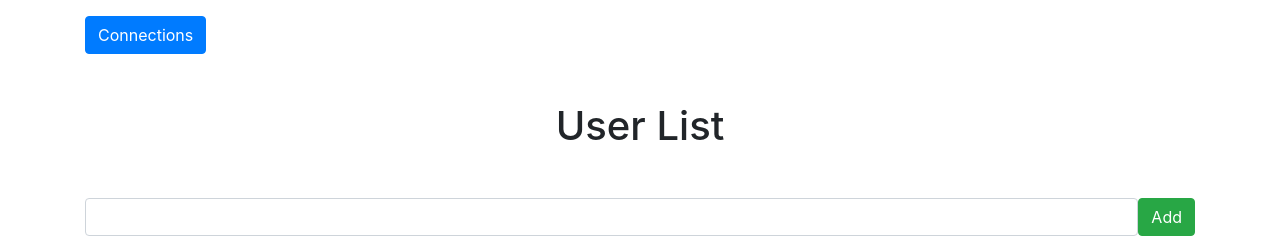
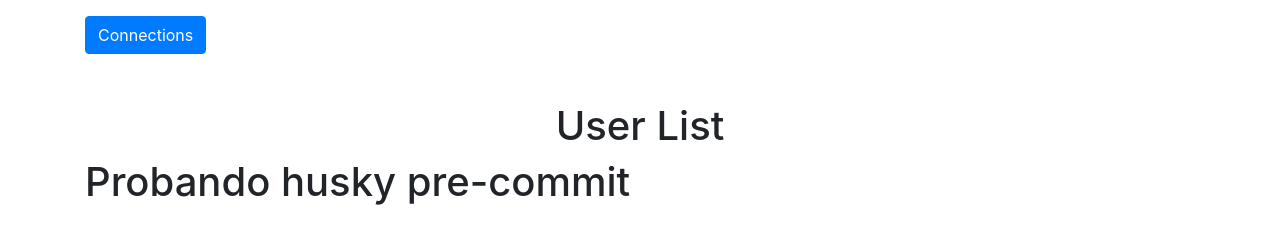
Before and after one commit to jblanava/Pern-test, a React (Create React App) app in the folder client/: page / in a window 1280 px wide. Shown: the top 252 px of the page. Built offline with nearby package versions, Linux system fonts and the light colour scheme; no server answers.

Commit message:
husky pre-commit

```diff
--- a/client/src/components/Users/InputUser.tsx
+++ b/client/src/components/Users/InputUser.tsx
@@ -12,6 +12,7 @@ const InputUser = (props: UserInputProps) => {
       <h1 data-testid="inputUserTitle" className="text-center mt-5">
         User List
       </h1>
+      <h1>Probando husky pre-commit</h1>
       <form
         data-test
         className="d-flex mt-5"
```
Also changed, not shown: package.json (+7 -1 lines), 1 other file (tests, documents, lock files or other folders).
